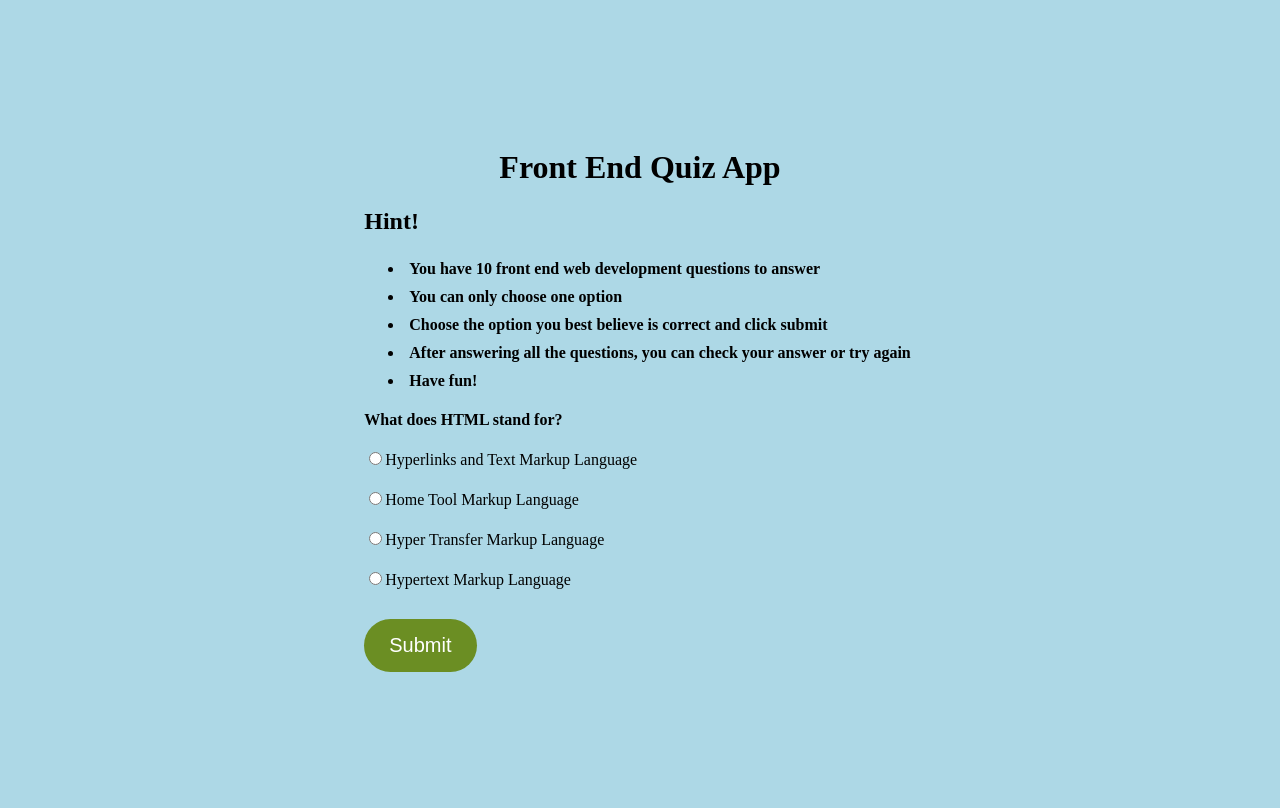
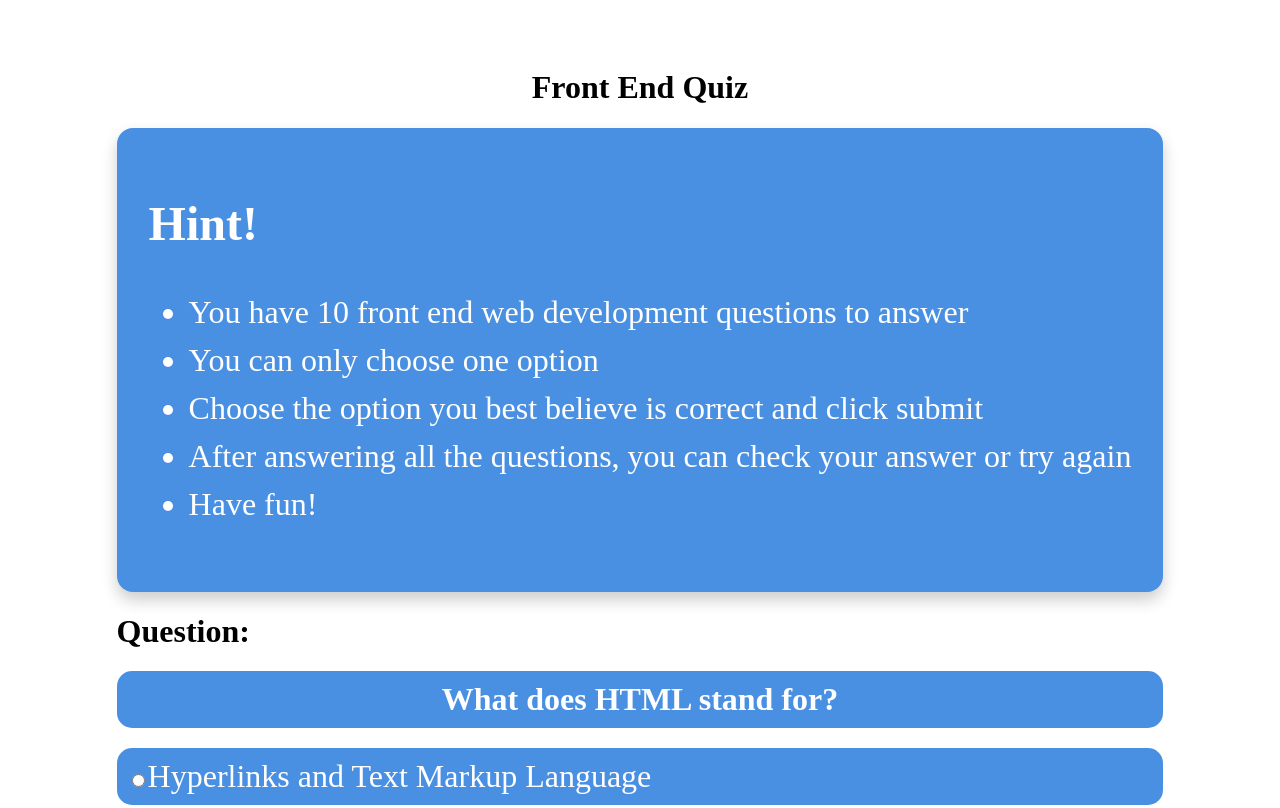
Before and after one commit to A-O-Emmanuel/quiz-app-v1, a plain HTML site: page index.html in a window 1280 px wide. Shown: the top 808 px of the page. Drawn offline with Linux system fonts and the light colour scheme.

Commit message:
adjusted the styles

```diff
--- a/css/styles.css
+++ b/css/styles.css
@@ -1,42 +1,59 @@
 
 body {
+  display: flex;
+  align-content: center;
+  justify-content: center;
 
-  display: flex;
-  justify-content: center;
-  background: lightblue;
 }
 
-li {
-    font-weight: bold;
-    padding: 5px
-}
+
 .container {
   padding: 30px;
-  margin-top: 80px;
-  background-size: cover;
 }
 
+.hint-container {
+  padding: 2rem;
+  border-radius: 1rem;
+  background: #4A90E2;
+  color: #FFFFFF;
+  line-height: 3rem;
+  font-size: 2rem;
+  margin-bottom: 1rem;
+  box-shadow: 0 8px 16px rgba(0, 0, 0, 0.2);
+}
 .title {
   text-align: center;
   padding-top: 10px;
+
 }
 
 .question {
   font-weight: bold;
+  font-size: 2rem;
   margin-bottom: 20px;
+  padding: 10px;
+  background: #4A90E2;
+  border-radius: 15px;
+  text-align: center;
+  color: #ffff;
 }
 
 .options {
   margin-bottom: 20px;
+  font-size: 2rem;
+  color: #ffff;
 }
 
 .option {
   display: block;
   margin-bottom: 20px;
+  padding: 10px;
+  background: #4A90E2;
+  border-radius: 15px;
 }
 
 .button {
-  font-size: 20px;
+  font-size: 2rem;
   border-radius: 40px;
   margin-right: 10px;
   display: inline-block;
@@ -56,6 +73,7 @@ li {
 .result {
   margin-top: 30px;
   font-weight: bold;
+  font-size: 2rem;
   text-align: center;
 }
 
--- a/index.html
+++ b/index.html
@@ -6,8 +6,9 @@
 </head>
 <body>
   <div class="container">
-    <h1 class="title">Front End Quiz App</h1>
-    <h2>Hint!</h2>
+    <h1 class="title">Front End Quiz</h1>
+    <div class="hint-container">
+       <h2>Hint!</h2>
     <ul>
         <li>You have 10 front end web development questions to answer</li>
         <li>You can only choose one option</li>
@@ -15,6 +16,13 @@
         <li>After answering all the questions, you can check your answer or try again</li>
         <li>Have fun!</li>
     </ul>
+    </div>
+
+    <div>
+      <h1>
+        Question:
+      </h1>
+    </div>
     <div id="quiz"></div>
     <div id="result" class="result"></div>
     <button id="submit" class="button">Submit</button>
--- a/script.js
+++ b/script.js
@@ -113,7 +113,7 @@ const quizData = [
       option.className = 'option';
 
       const radio = document.createElement('input');
-      radio.type = 'radio';
+      radio.type = 'radio'
       radio.name = 'quiz';
       radio.value = shuffledOptions[i];
 
```
